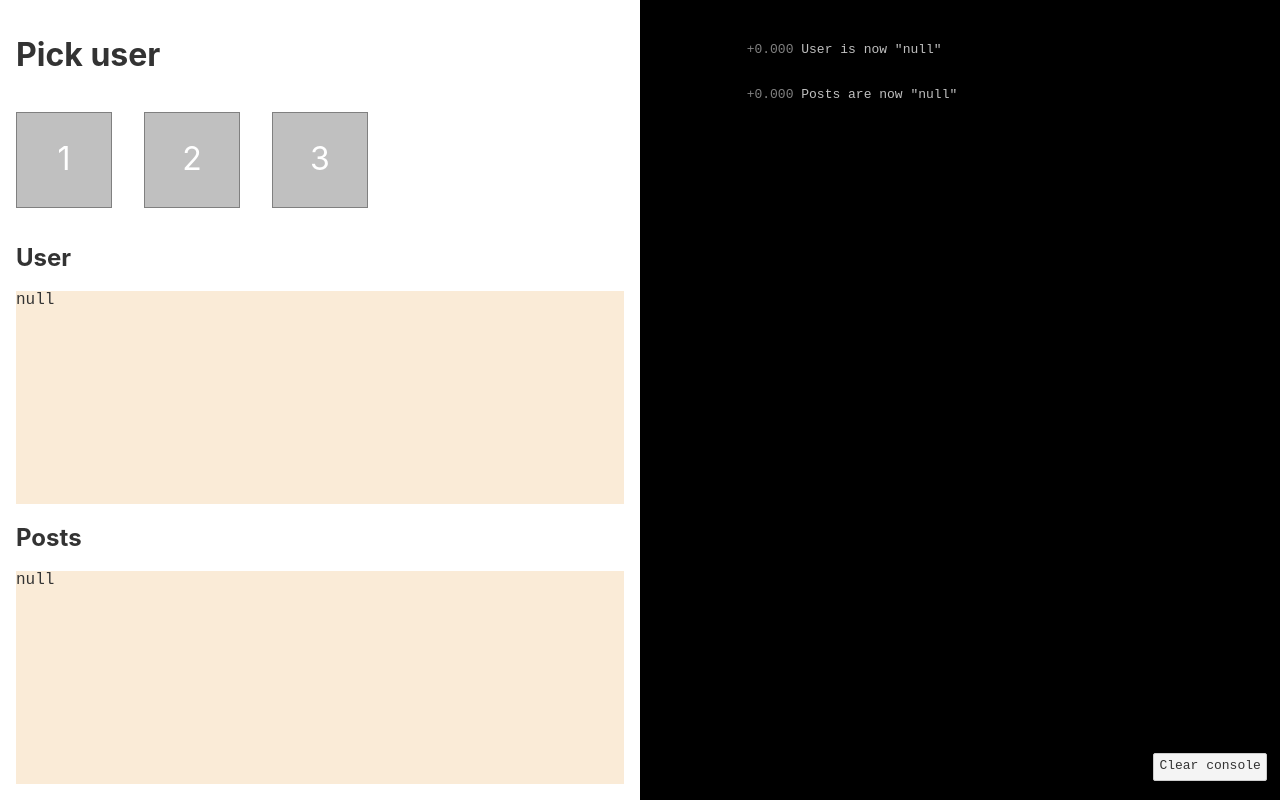
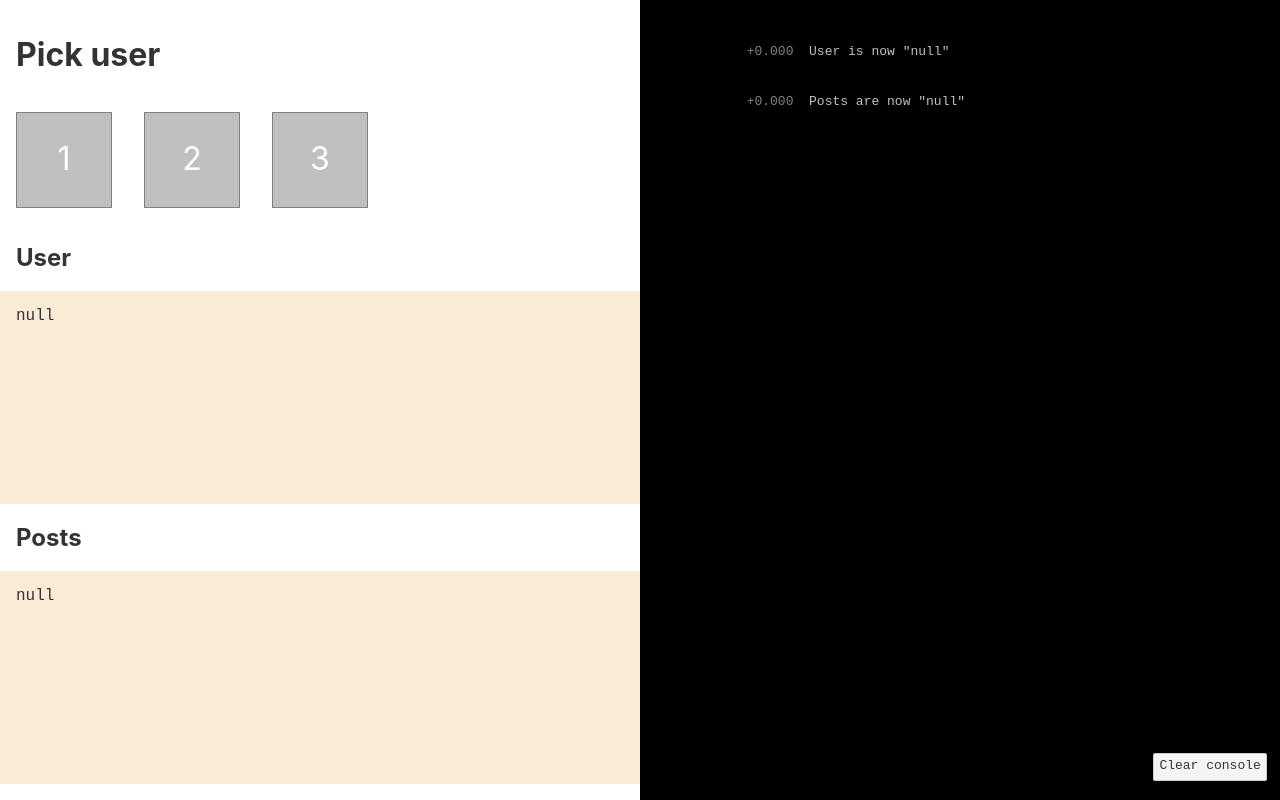
Before and after one commit to rajkovukovic/svelte-rxjs-demo, a Svelte app: page / in a window 1280 px wide. Built offline with nearby package versions, Linux system fonts and the light colour scheme.

Commit message:
ui/ux/css fix ups

```diff
--- a/src/App.svelte
+++ b/src/App.svelte
@@ -1,11 +1,16 @@
 <script lang="ts">
   import Loader from './Loader.svelte';
-  import { afterUpdate } from 'svelte';
+  import { afterUpdate, beforeUpdate } from 'svelte';
 
   import { prettyJSON } from './utils';
   import './stores/combined-stores';
   import { Logger, logsStore, selectedLogIndexStore } from './stores/logs';
-  import { changeUserId, isUserLoadingStore, userIdStore, userStore } from './stores/user';
+  import {
+    changeUserId,
+    isUserLoadingStore,
+    userIdStore,
+    userStore,
+  } from './stores/user';
   import { isPostsLoadingStore, postsStore } from './stores/posts';
 
   let logDiv;
@@ -16,8 +21,20 @@
     changeUserId(nextUserId);
   }
 
+  let pendingScrollToEndOfLogList = false;
+
+  beforeUpdate(() => {
+    if (!logDiv) return;
+
+    pendingScrollToEndOfLogList =
+      logDiv.scrollHeight - logDiv.scrollTop <= logDiv.clientHeight + 120;
+  });
+
   afterUpdate(() => {
-    logDiv.scrollTo(0, logDiv.scrollHeight);
+    if (pendingScrollToEndOfLogList) {
+      logDiv.scrollTo(0, logDiv.scrollHeight);
+      pendingScrollToEndOfLogList = false;
+    }
   });
 </script>
 
@@ -34,6 +51,11 @@
     grid-template-rows: auto auto auto 1fr auto 1fr;
     max-height: 100vh;
     padding: 1em;
+    transition: filter 0.3s ease-out;
+  }
+
+  .app.in-past {
+    filter: grayscale(1);
   }
 
   .user-id-list {
@@ -64,16 +86,22 @@
     background-color: antiquewhite;
     overflow-x: auto;
     max-height: 100%;
+    padding: 1em;
+    margin: 0 -1em;
   }
 
   .log-container {
     position: relative;
     overflow: auto;
     padding: 1em;
-    padding-bottom: 30vh;
+    padding-bottom: 100px;
     background-color: black;
     color: silver;
     font-family: monospace;
+  }
+
+  .log-item {
+    padding: 0.2em 0;
   }
 
   .log-item:hover {
@@ -97,7 +125,7 @@
 </style>
 
 <main>
-  <div class="app">
+  <div class="app" class:in-past={$selectedLogIndexStore >= 0}>
     <h1>Pick user</h1>
     <div class="user-id-list">
       {#each availableUserIds as availableUserId}
@@ -130,14 +158,15 @@
   </div>
   <pre
     class="log-container"
+    on:click|stopPropagation={() => Logger.selectLog(-1)}
     bind:this={logDiv}>
     {#each $logsStore as log, index}
       <div
         class="log-item"
         class:active={$selectedLogIndexStore < 0 ? true : index <= $selectedLogIndexStore}
-        on:click={() => Logger.selectLog(index)}>
+        on:click|stopPropagation={() => Logger.selectLog(index)}>
         <span
-          class="log-timestamp">{log.timestamp}</span>&nbsp;<span
+          class="log-timestamp">{log.timestamp}</span>&nbsp;&nbsp;<span
           class="log-message"
           style={log.color ? `color: ${log.color};` : ''}>{log.message}</span>
       </div>
```
